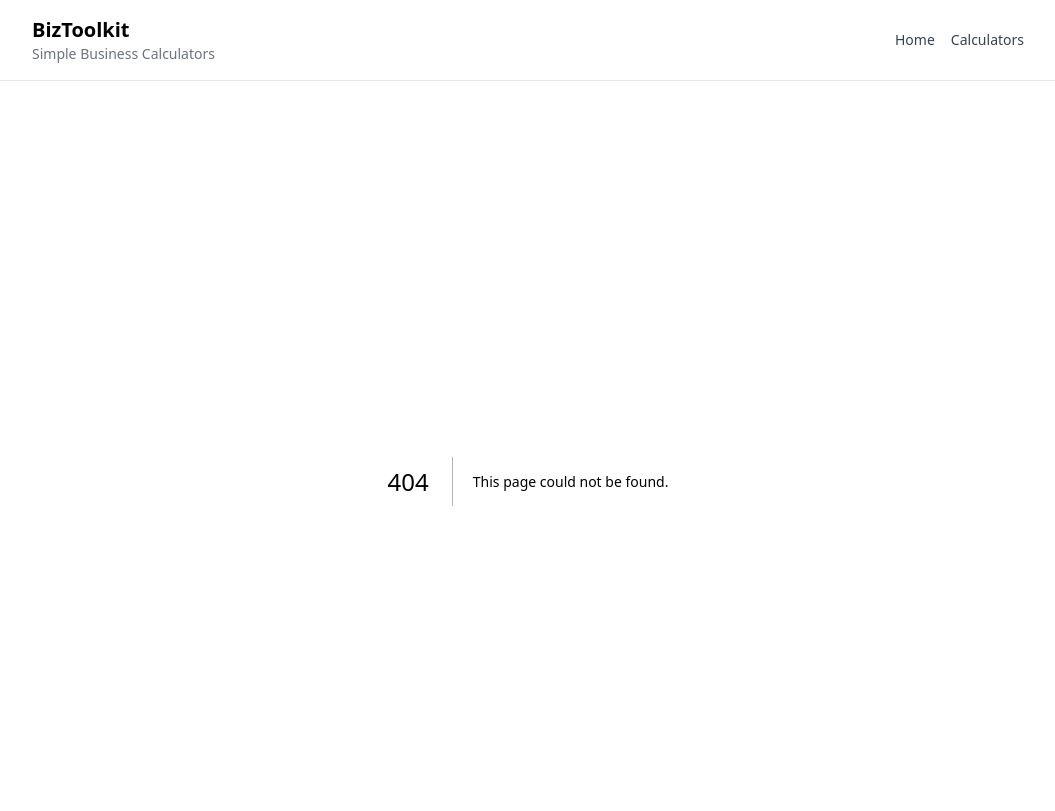
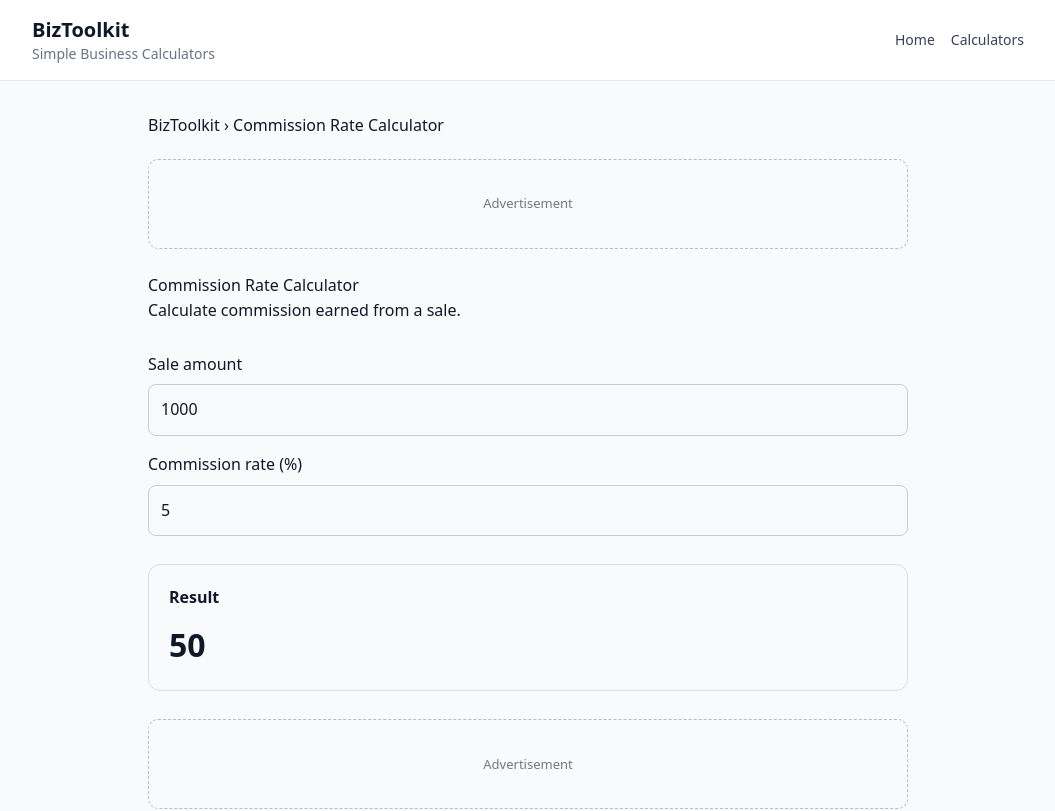
Before and after one commit to wakilmustaqeem/biztoolkit, a Next.js app: page /commission-rate-calculator in a window 1280 px wide. Before the commit this address had no page. Shown: the top 811 px of the page, without its empty margins (112-1167 px from the left). Built offline with nearby package versions, Linux system fonts and the light colour scheme.

Commit message:
feat: add commission rate calculator route

```diff
--- /dev/null
+++ b/app/commission-rate-calculator/page.tsx
@@ -0,0 +1,4 @@
+import type { Metadata } from "next";
+import BusinessCalculator from "@/components/business-calculator";
+export const metadata: Metadata = { title: "Commission Rate Calculator", description: "Calculate commission earned from a sale.", alternates: { canonical: "/commission-rate-calculator" } };
+export default function Page(){return <BusinessCalculator slug="commission-rate-calculator"/>}
```
